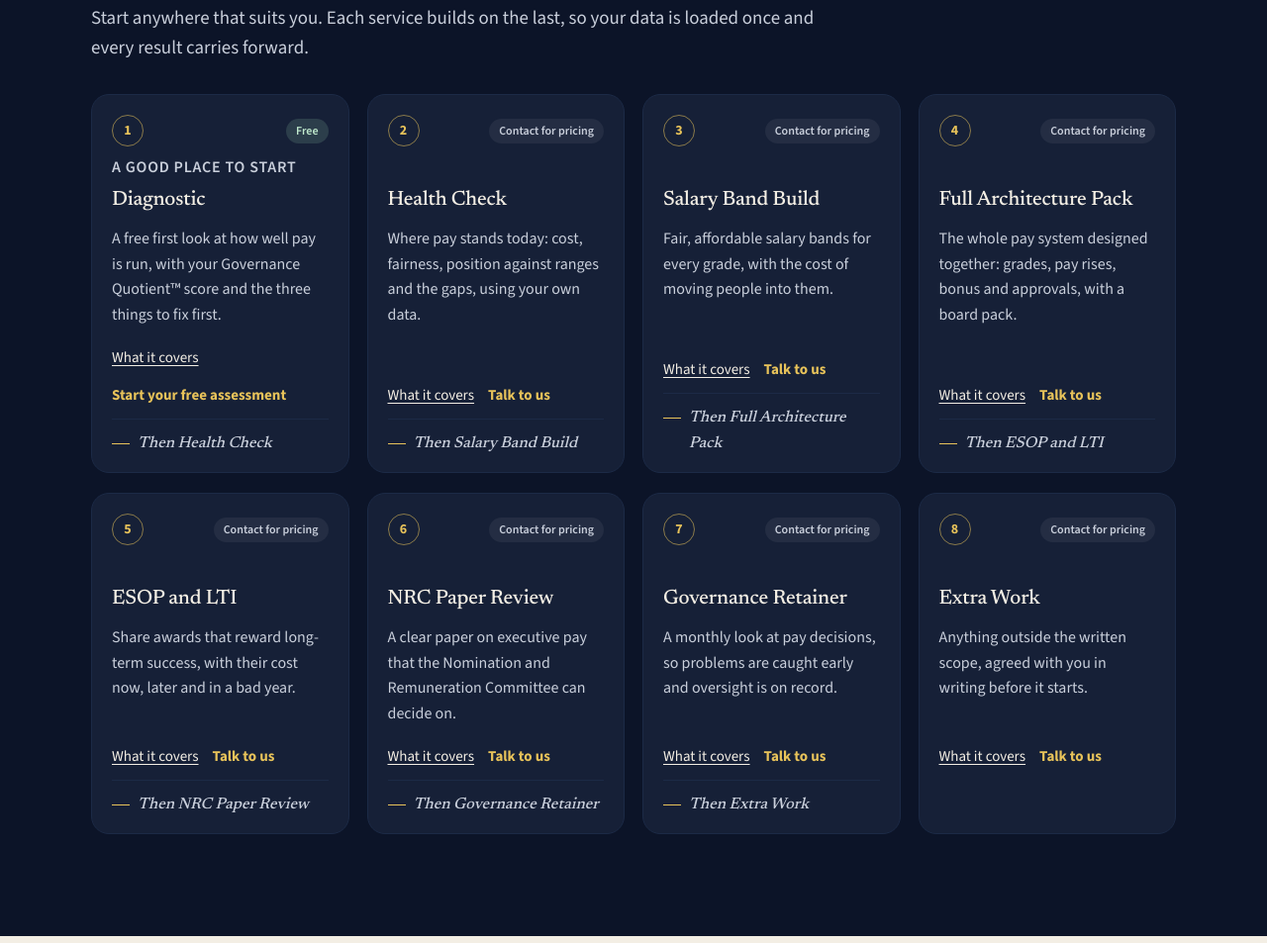
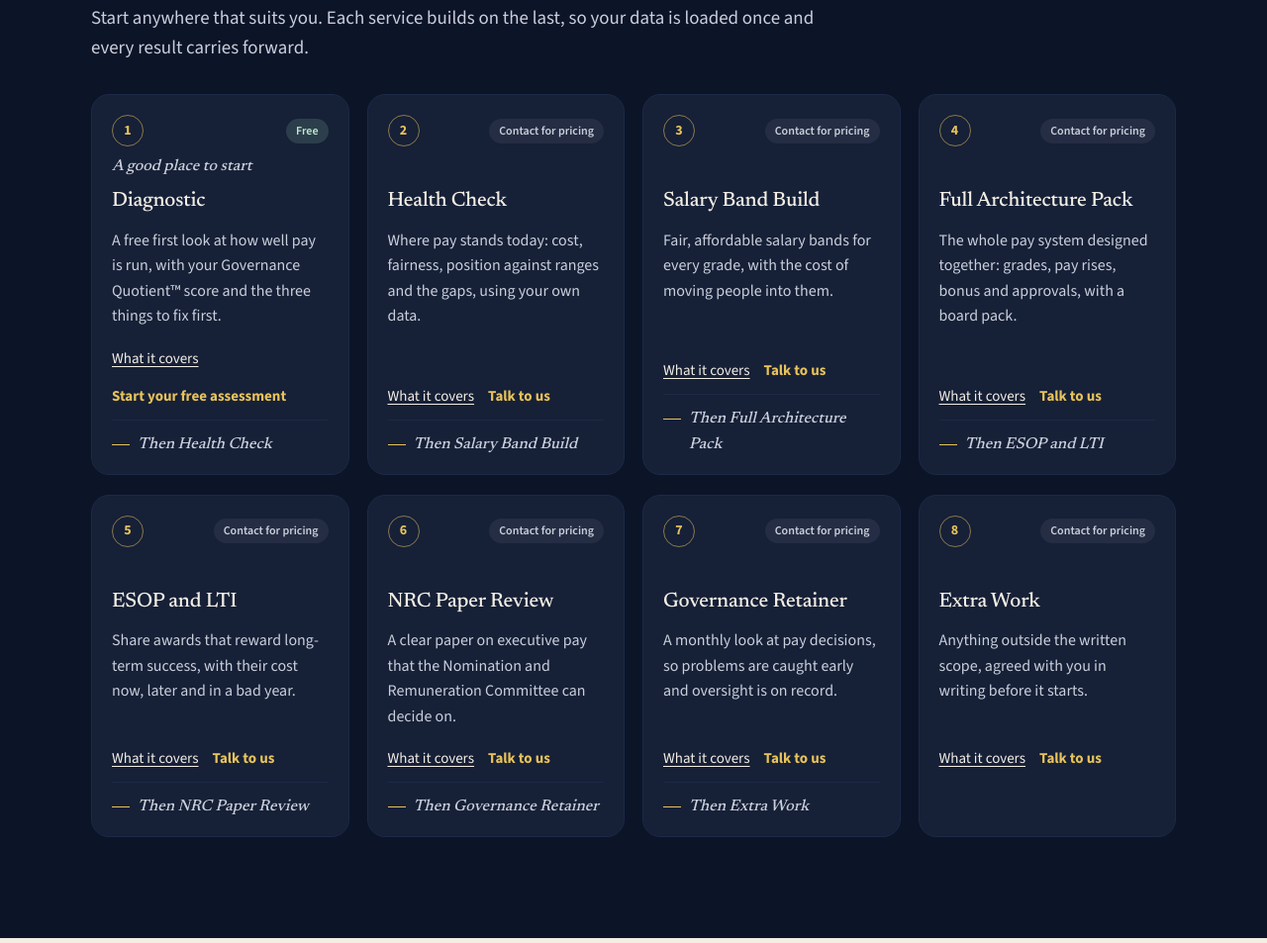
Before and after one commit to rewardsworld-in/rewardsworld, a plain HTML site: page index.html in a window 1280 px wide. Shown: the part 1969-2922 px from the top of the page at 99% size. Drawn offline with nearby package versions, Linux system fonts and the light colour scheme.

Commit message:
Align the eight service cards so titles sit on one row.
The "good place to start" line now uses the same italic style as the "Then ..." hand-off, and every card reserves the same space for it.

```diff
--- a/index.html
+++ b/index.html
@@ -89,14 +89,14 @@ section.block{padding:clamp(56px,8vw,96px) 0 0}
 .band h2{color:var(--cream)}
 .band .sub{color:#C9CFDB}
 .journey{list-style:none;margin:0;padding:0;display:grid;grid-template-columns:repeat(4,1fr);gap:20px 18px}
-.svc{background:var(--navy2);border:1px solid var(--navy3);border-radius:18px;padding:20px 20px 16px;display:grid;grid-template-rows:auto auto auto 1fr auto auto;gap:8px;min-height:100%;position:relative}
+.svc{background:var(--navy2);border:1px solid var(--navy3);border-radius:18px;padding:20px 20px 16px;display:grid;grid-template-rows:auto 1.5em auto 1fr auto auto;gap:8px;min-height:100%;position:relative}
 .svc h3{color:var(--cream)}
 .svc p{color:#C9CFDB;font-size:16px}
 .svc-top{display:flex;justify-content:space-between;align-items:center;gap:8px;flex-wrap:wrap}
 .num{display:inline-flex;width:32px;height:32px;border-radius:50%;align-items:center;justify-content:center;border:1px solid rgba(232,195,90,.55);color:var(--gold2);font-weight:700;font-size:14px;flex-shrink:0}
 .tag{font-size:12px;font-weight:600;border-radius:999px;padding:3px 10px;background:rgba(255,255,255,.06);color:#C9CFDB}
 .tag.free{background:rgba(164,214,180,.16);color:#BFE8CC}
-.start{font-size:12px;font-weight:600;letter-spacing:.05em;text-transform:uppercase;color:var(--gold2);margin:0;min-height:1.6em}
+.start{margin:0;min-height:1.5em;font-family:Newsreader,Georgia,serif;font-style:italic;font-size:15px;font-weight:500;letter-spacing:0;text-transform:none;color:var(--gold2)}
 .start.empty{visibility:hidden}
 .svc-links{padding-top:10px;display:flex;flex-wrap:wrap;gap:14px;font-size:15px}
 .svc-links a{color:var(--cream);text-decoration:underline;text-underline-offset:3px}
```
Also changed, not shown: template.html (+2 -2 lines).
